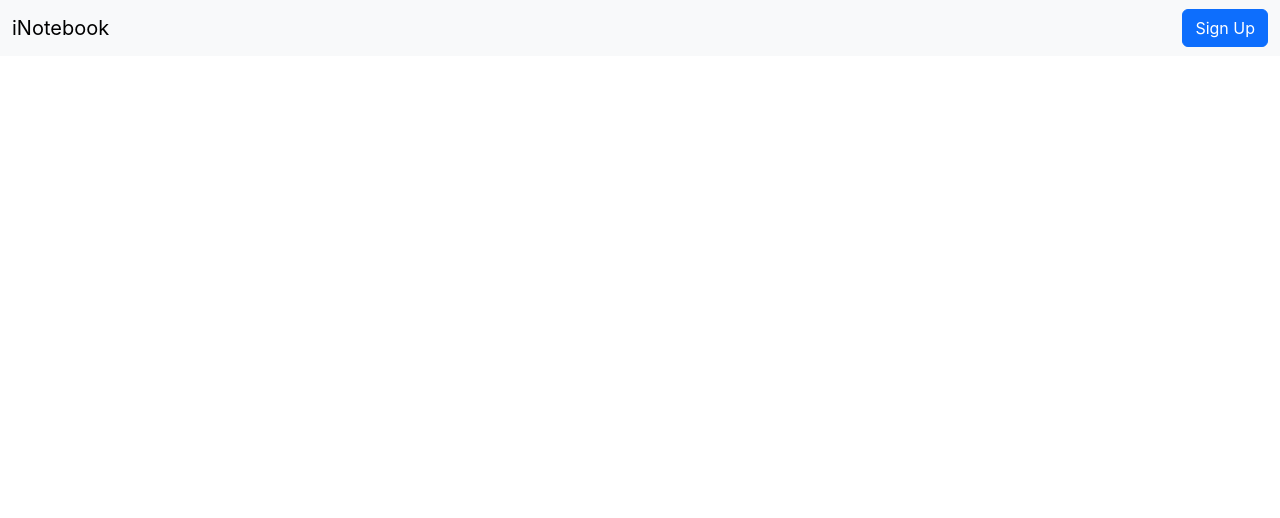
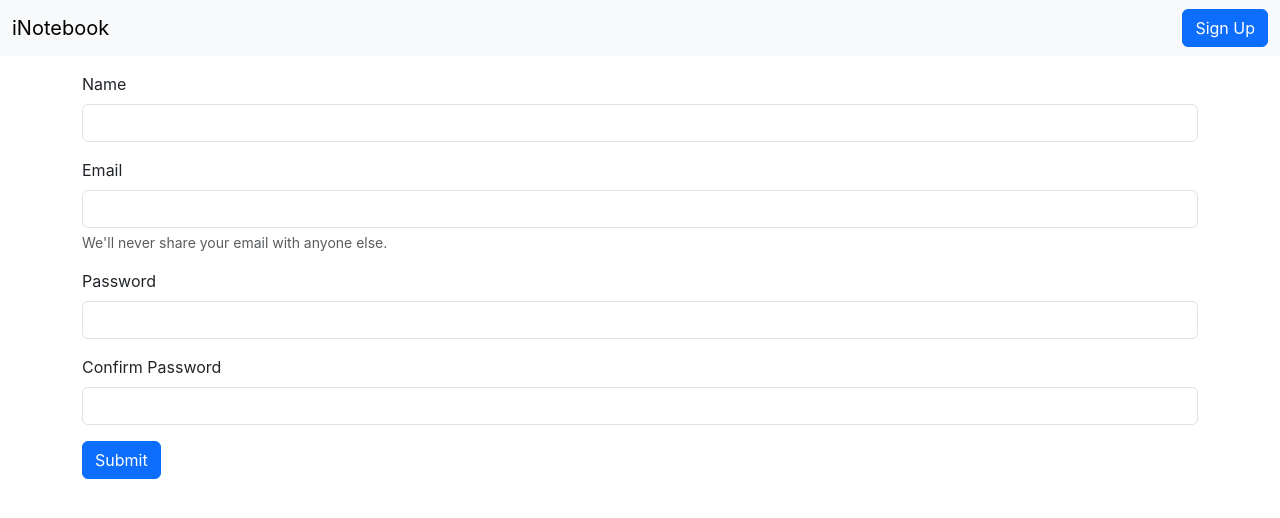
Before and after one commit to safal25/iNotebookFrontend, a React (Create React App) app: page /signup in a window 1280 px wide. Before the commit this address had no page. Shown: the top 518 px of the page. Built offline with nearby package versions, Linux system fonts and the light colour scheme.

Commit message:
Added signup functionality and showing name functionality to make the website more personal

```diff
--- a/src/App.js
+++ b/src/App.js
@@ -5,9 +5,15 @@ import Home from "./components/Home";
 import About from "./components/About";
 import Login from "./components/Login";
 import NoteState from "./context/NoteState";
+import Signup from "./components/Signup";
 
 
 function App() {
+
+  /*const [userName,setUserName]=useState("");
+  const updateName=(name)=>{
+    setUserName(name);
+  }*/
 
   return (
     <div>
@@ -16,8 +22,9 @@ function App() {
           <Navbar/>
           <Routes>
             <Route path="/" element={<Home />}/>
-            <Route path="/about" element={<About /> } />
+            <Route path="/about" element={<About/> } />
             <Route path="/login" element={<Login/>} />
+            <Route path="/signup" element={<Signup/>} />
           </Routes>
         </BrowserRouter>
       </NoteState>
--- a/src/components/About.js
+++ b/src/components/About.js
@@ -3,11 +3,11 @@ import noteContext from '../context/noteContext'
 import NoteItem from './NoteItem';
 
 export default function About() {
-  const {notes}=useContext(noteContext);
+  const {notes,name}=useContext(noteContext);
 
   return (
     <div className="container">
-      <h1 className='my-3'>Your Notes</h1>
+      <h1 className='my-3'>Hi {name.split(' ')[0]}, here are your Notes</h1>
       <div className='row'>
            {notes.map((element)=>{
              return  <div key={element._id} className='col-md-4 my-3'>
--- a/src/components/Home.js
+++ b/src/components/Home.js
@@ -6,7 +6,7 @@ import NoteItem from './NoteItem';
 
 export default function Home() {
   const navigate=useNavigate();
-  const {notes,getNotes}=useContext(noteContext);
+  const {name,notes,getNotes}=useContext(noteContext);
 
   useEffect(()=>{
         if(!localStorage.getItem('token')){
@@ -19,7 +19,7 @@ export default function Home() {
 
    return (
        <div className="container">
-          <h1 className="my-3">Add your note here</h1>
+          <h1 className="my-3">Hi {name.split(' ')[0]}, Add your note here</h1>
           <AddNote/>
           <h1 className="my-3">Recent Notes</h1>
           <div className='row'>
--- a/src/components/Login.js
+++ b/src/components/Login.js
@@ -1,17 +1,18 @@
-import React ,{useState} from 'react'
+import React ,{useState,useContext} from 'react'
 import { useNavigate } from 'react-router-dom';
 import Spinner from './Spinner';
+import noteContext from '../context/noteContext';
 
 export default function Login() {
 
   const [reqComp,setReqComp]=useState(false);
   const navigate=useNavigate();
+  const {updateName}=useContext(noteContext);
 
   const handleSubmit= async (event)=>{
     event.preventDefault();
     const email=document.getElementById("inputEmail").value;
     const password=document.getElementById("inputPassword").value;
-    console.log(JSON.stringify({email,password}));
     setReqComp(true);
     const response=await fetch("http://localhost:5000/api/auth/login",{
         method : 'POST',
@@ -23,9 +24,10 @@ export default function Login() {
     setReqComp(false);
 
     const json = await response.json();
-    localStorage.setItem('token',json.authtoken);
     if(json.success){
-        navigate("/");
+      localStorage.setItem('token',json.authtoken);
+      updateName(json.name);
+      navigate("/");
     }
   }
 
--- /dev/null
+++ b/src/components/Signup.js
@@ -0,0 +1,107 @@
+import React,{useState,useContext} from "react";
+import { useNavigate } from "react-router-dom";
+import Spinner from './Spinner';
+import noteContext from "../context/noteContext";
+
+function Signup() {
+  const [creds,setCreds]=useState({name:"",email:"",password:""});
+  const [reqComp,setReqComp]=useState(false);
+  const navigate=useNavigate();
+  const {updateName}=useContext(noteContext);
+
+  const handleSubmit=async (e)=>{
+    e.preventDefault();
+    const cpassword=document.getElementById('cpassword').value;
+    if(cpassword!==creds['password']){
+        alert("passwords dont match");
+    }
+    else{
+        setReqComp(true);
+        const response=await fetch('http://localhost:5000/api/auth/signup',{
+            method :'POST',
+            headers : {
+                "Content-Type" : "application/json"
+            },
+            body : JSON.stringify(creds)
+        });
+        const json=await response.json();
+        setReqComp(false);
+        if(json.success){
+            localStorage.setItem('token',json.authtoken);
+            updateName(json.name);
+            navigate("/");
+        }
+    }
+  }
+
+  const onChange=(event)=>{
+    setCreds({...creds,[event.target.name] : event.target.value});
+  }
+
+  return (
+    <div className="container">
+      <form onSubmit={handleSubmit}>
+        <div className="mb-3 my-3">
+          <label htmlFor="Name" className="form-label">
+            Name
+          </label>
+          <input
+            type="text"
+            className="form-control"
+            id="Name"
+            name="name"
+            aria-describedby="emailHelp"
+            onChange={onChange}
+            minLength={3}
+          />
+        </div>
+        <div className="mb-3">
+          <label htmlFor="Email" className="form-label">
+            Email
+          </label>
+          <input
+            type="email"
+            className="form-control"
+            id="Email"
+            name="email"
+            aria-describedby="emailHelp"
+            onChange={onChange}
+          />
+          <div id="emailHelp" className="form-text">
+            We'll never share your email with anyone else.
+          </div>
+        </div>
+        <div className="mb-3">
+          <label htmlFor="password" className="form-label">
+            Password
+          </label>
+          <input
+            type="password"
+            className="form-control"
+            id="password"
+            name="password"
+            onChange={onChange}
+            minLength={8}
+          />
+        </div>
+        <div className="mb-3">
+          <label htmlFor="cpassword" className="form-label">
+            Confirm Password
+          </label>
+          <input
+            type="password"
+            className="form-control"
+            id="cpassword"
+            name="cpassword"
+          />
+        </div>
+        <button type="submit" className="btn btn-primary">
+          Submit
+        </button>
+      </form>
+      {reqComp && <Spinner/>}
+    </div>
+  );
+}
+
+export default Signup;
--- a/src/context/NoteState.js
+++ b/src/context/NoteState.js
@@ -4,6 +4,7 @@ import NoteContext from "./noteContext";
 const NoteState=(props)=>{
     const notesInit=[];
     const [notes,setNotes]=useState(notesInit);
+    const [name,setName]=useState("");
     const host="http://localhost:5000/api/notes";
 
     const getNotes=async ()=>{
@@ -40,8 +41,12 @@ const NoteState=(props)=>{
 
     }
 
+    const updateName=(value)=>{
+        setName(value);
+    }
+
     return (
-        <NoteContext.Provider value={{notes,getNotes,addNotes}}>
+        <NoteContext.Provider value={{notes,name,updateName,getNotes,addNotes}}>
             {props.children}
         </NoteContext.Provider>
     )
```
